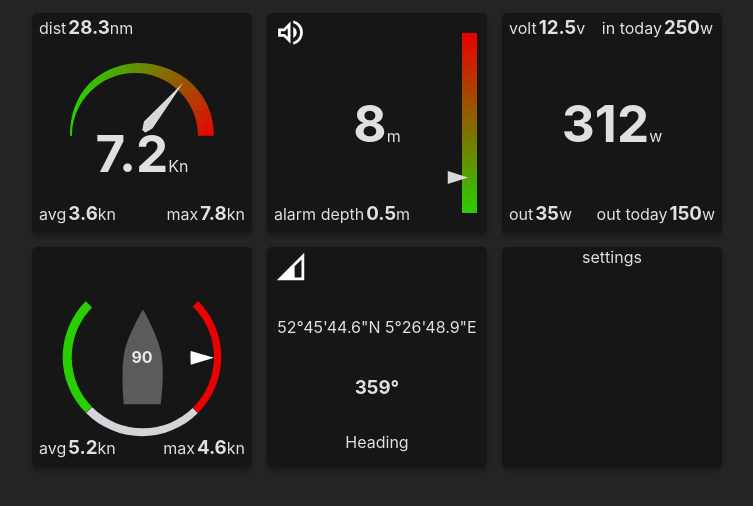
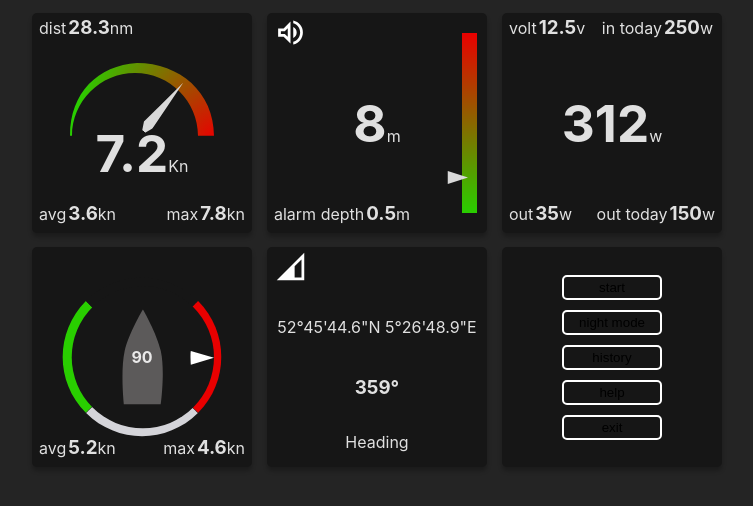
Before and after one commit to verlaansam/BoatConsole, a React (Vite) app in the folder boatConsole/: page / in a window 1280 px wide. Shown: the top 506 px of the page, without its empty margins (23-776 px from the left). Built offline with nearby package versions, Linux system fonts and the light colour scheme.

Commit message:
add buttons settings

```diff
--- a/boatConsole/src/components/Settings.jsx
+++ b/boatConsole/src/components/Settings.jsx
@@ -5,8 +5,12 @@ export const Settings = () => {
 
     return(
         <>
-        <article >
-            settings
+        <article className='Settings'>
+            <button className='Button'>start</button>
+            <button className='Button'>night mode</button>
+            <button className='Button'>history</button>
+            <button className='Button'>help</button>
+            <button className='Button'>exit</button>
         </article>
         </>
     )
--- a/boatConsole/src/components/css/Settings.css
+++ b/boatConsole/src/components/css/Settings.css
@@ -0,0 +1,16 @@
+.Settings{
+    display: flex;
+    justify-content: center;
+    align-items: center;
+    flex-direction: column;
+}
+
+.Button{
+    width: 100px;
+    height: 25px;
+    border-radius: 5px;
+    border: 2px solid #FFF;
+    margin: 5px;
+    background-color: #161616;
+
+}
--- a/boatConsole/src/index.css
+++ b/boatConsole/src/index.css
@@ -32,22 +32,3 @@ body {
 h1 {
   font-size: 3.2em;
 }
-
-button {
-  border-radius: 8px;
-  border: 1px solid transparent;
-  padding: 0.6em 1.2em;
-  font-size: 1em;
-  font-weight: 500;
-  font-family: inherit;
-  background-color: #1a1a1a;
-  cursor: pointer;
-  transition: border-color 0.25s;
-}
-button:hover {
-  border-color: #646cff;
-}
-button:focus,
-button:focus-visible {
-  outline: 4px auto -webkit-focus-ring-color;
-}
```
